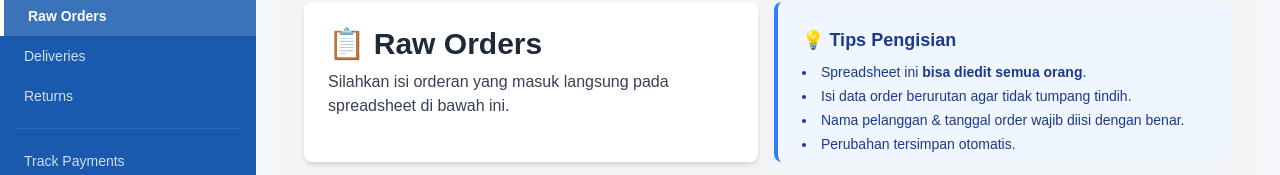
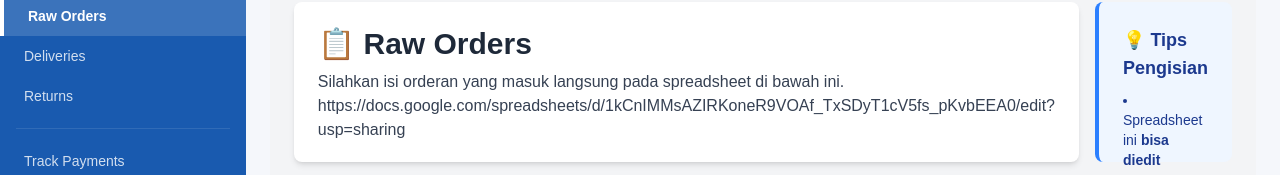
Before and after one commit to jelorencia25-blip/erp-bata, a Next.js app: page /raworders in a window 1280 px wide. Shown: the part 140-315 px from the top of the page. Built offline with nearby package versions, Linux system fonts and the light colour scheme; sample sign-in values are in the browser's storage.

Commit message:
tambahin link spx

```diff
--- a/app/(protected)/raworders/page.tsx
+++ b/app/(protected)/raworders/page.tsx
@@ -10,6 +10,7 @@ export default function RawOrdersPage() {
           <h1 className="text-3xl font-bold text-gray-800 mb-2">📋 Raw Orders</h1>
           <p className="text-gray-700">
             Silahkan isi orderan yang masuk langsung pada spreadsheet di bawah ini.
+          https://docs.google.com/spreadsheets/d/1kCnIMMsAZIRKoneR9VOAf_TxSDyT1cV5fs_pKvbEEA0/edit?usp=sharing
           </p>
         </div>
 
```
